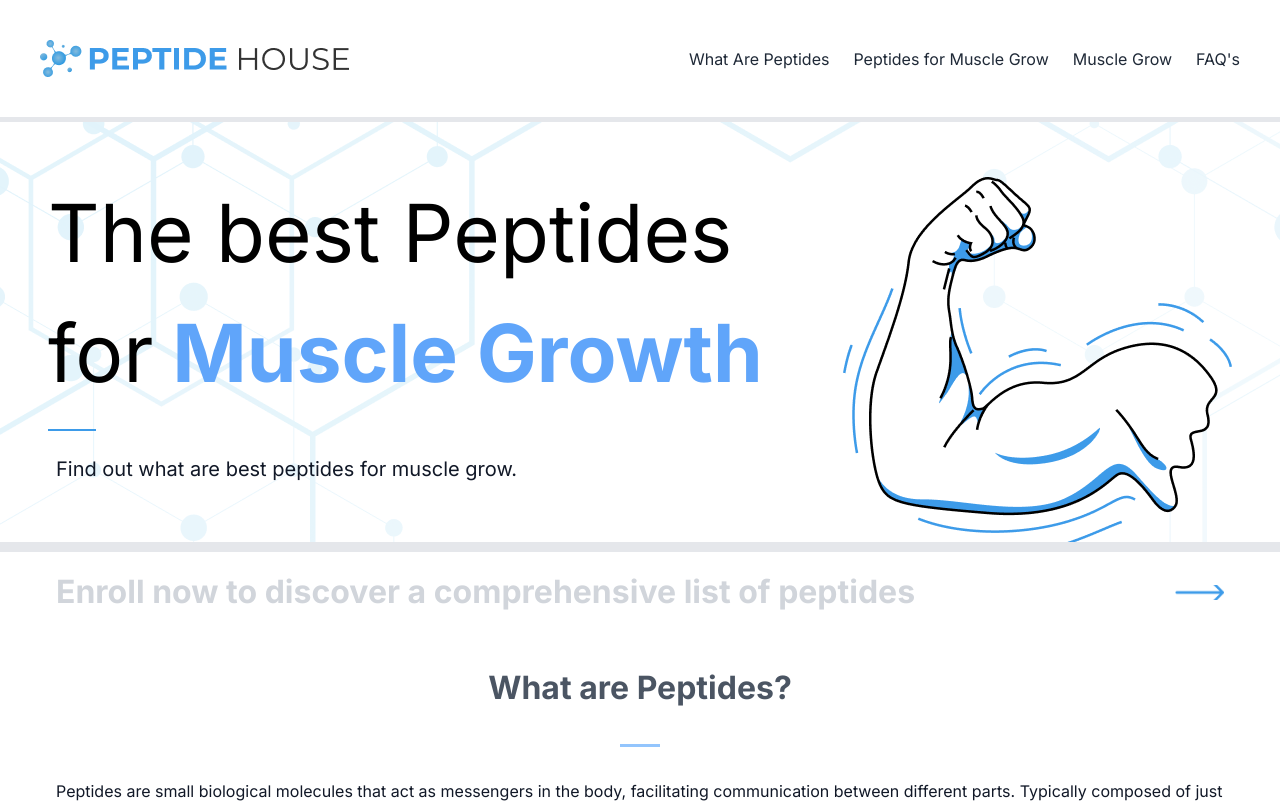
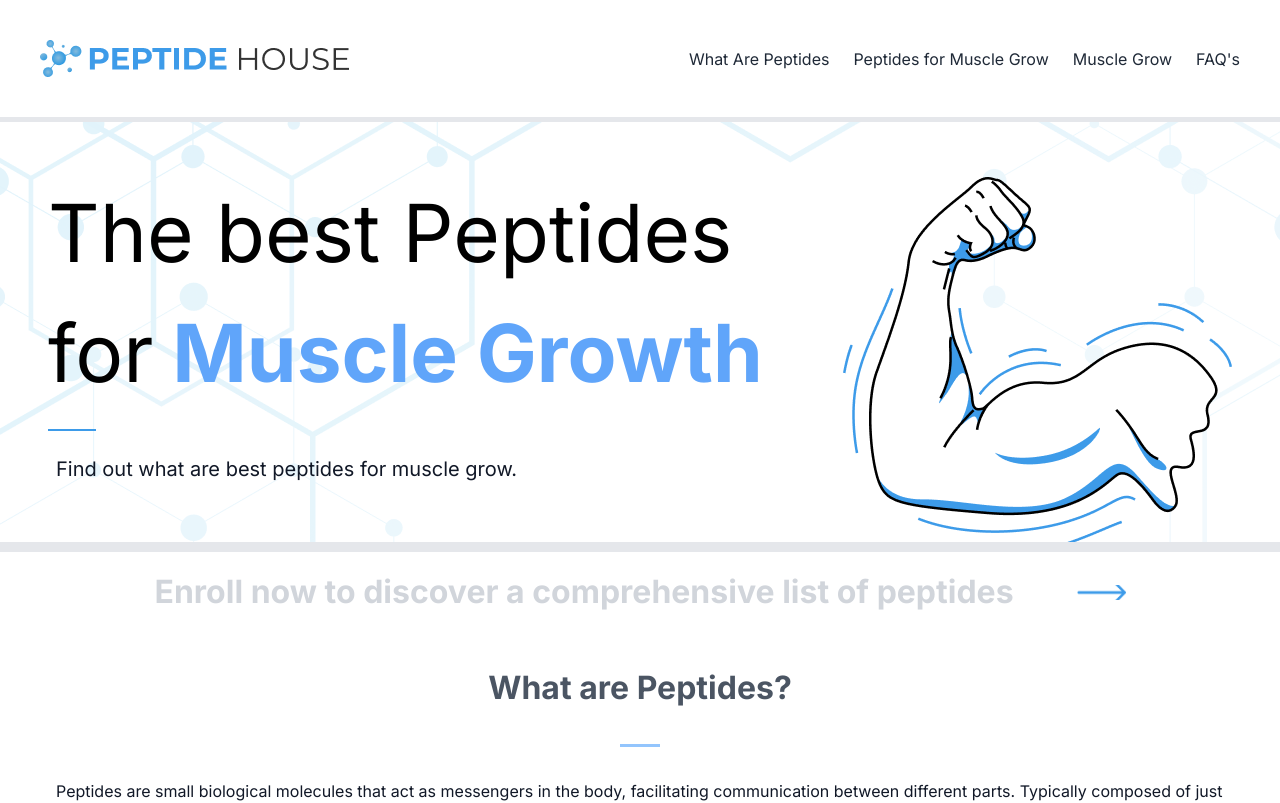
Before and after one commit to ana7766/peptide_house, a Next.js app in the folder peptides/: page / in a window 1280 px wide. Shown: the top 803 px of the page. Built offline with nearby package versions, Linux system fonts and the light colour scheme.

Commit message:
Enroll banner fix

```diff
--- a/peptides/src/app/components/enrollNowBanner.tsx
+++ b/peptides/src/app/components/enrollNowBanner.tsx
@@ -11,7 +11,7 @@ function scrollToElement(id: string) {
 const EnrollNowBanner = () => {
   return (
     <div className='h-24'>
-      <div className="container mx-auto flex justify-between items-center p-4 max-w-[1200px] w-full">
+      <div className="container mx-auto flex justify-between items-center p-4 max-w-[1003px] w-full">
         <div className="container mx-auto mid-size-text font-bold text-gray-300 flex items-center">
           Enroll now to discover a comprehensive list of peptides
         </div>
```
